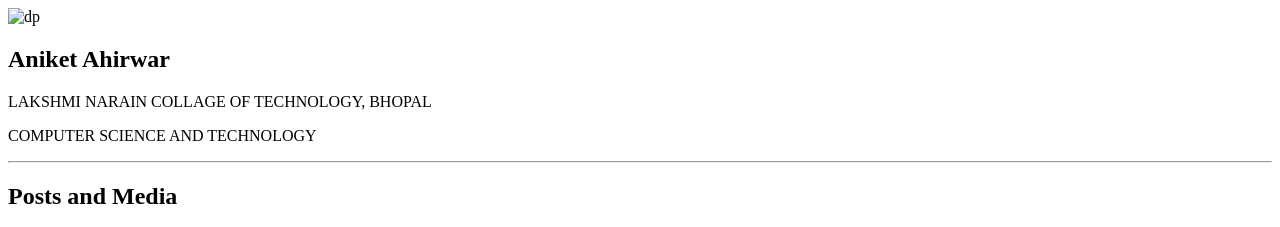
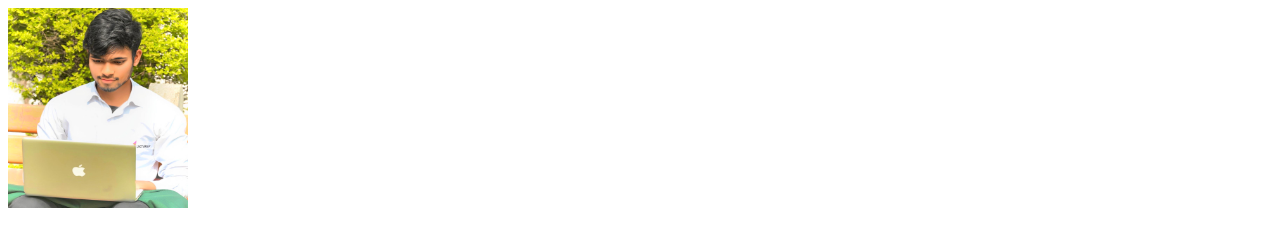
Before and after one commit to Aniket-AHI/PHOTOGALLARY, a plain HTML site: page profile.html in a window 1280 px wide. Shown: the top 227 px of the page. Drawn offline with Linux system fonts and the light colour scheme; grey boxes are pictures that could not be loaded.

Commit message:
error 2 solve

```diff
--- a/profile.html
+++ b/profile.html
@@ -7,7 +7,7 @@
 </head>
 <body>
 
-  <img  height="200px"  width="180px" src="images/aniket1.jpeg" alt="dp">
+  <img  height="200px"  width="180px" src="aniket1.jpeg" alt="dp">
   <h2>Aniket Ahirwar</h2>
   <p>LAKSHMI NARAIN COLLAGE OF TECHNOLOGY, BHOPAL</p>
   <P>COMPUTER SCIENCE AND TECHNOLOGY</P>
```
